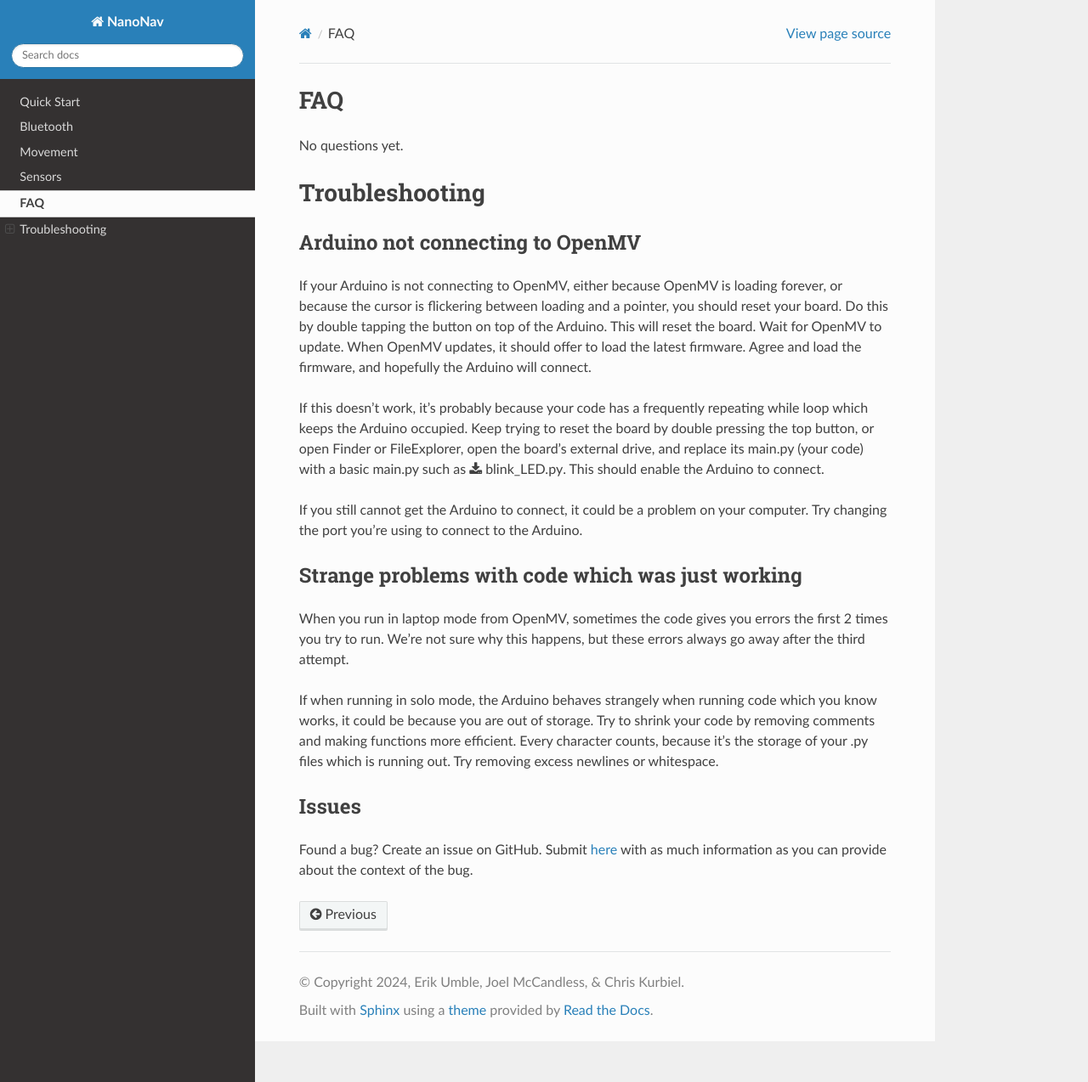
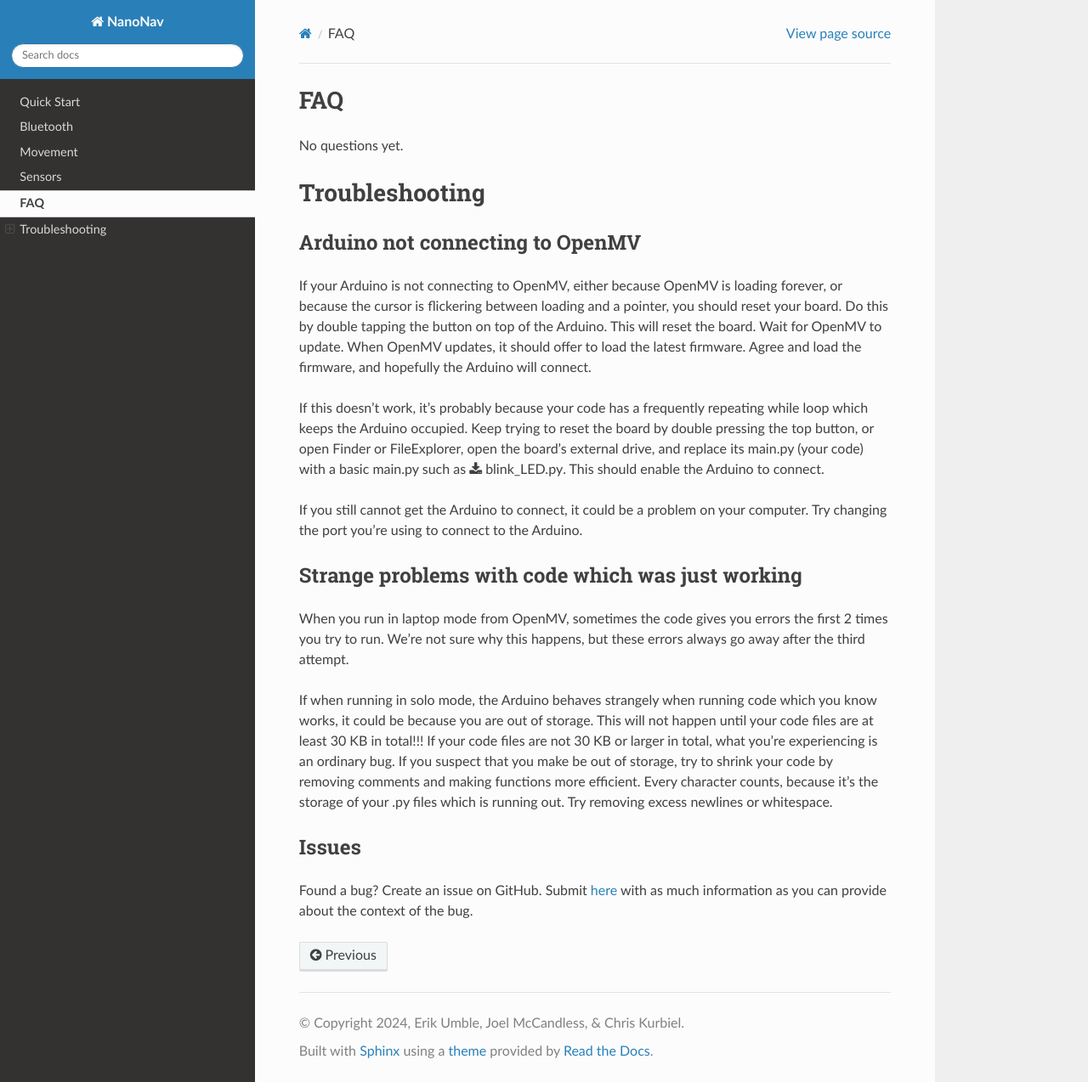
Before and after one commit to ErikUmble/NanoNav, a Sphinx documentation site: the page built from docs/source/faq.rst, in a window 1280 px wide and 1274 px high. Shown: the whole window at 85% size. Built offline with Sphinx 7.4.7 and the Read the Docs theme 2.0.0, drawn with Linux system fonts in a browser that asks for light colours.

Commit message:
add more details about storage capacity

```diff
--- a/docs/source/faq.rst
+++ b/docs/source/faq.rst
@@ -20,7 +20,7 @@ Strange problems with code which was just working
 
 When you run in laptop mode from OpenMV, sometimes the code gives you errors the first 2 times you try to run. We're not sure why this happens, but these errors always go away after the third attempt.
 
-If when running in solo mode, the Arduino behaves strangely when running code which you know works, it could be because you are out of storage. Try to shrink your code by removing comments and making functions more efficient. Every character counts, because it's the storage of your .py files which is running out. Try removing excess newlines or whitespace.
+If when running in solo mode, the Arduino behaves strangely when running code which you know works, it could be because you are out of storage. This will not happen until your code files are at least 30 KB in total!!! If your code files are not 30 KB or larger in total, what you're experiencing is an ordinary bug. If you suspect that you make be out of storage, try to shrink your code by removing comments and making functions more efficient. Every character counts, because it's the storage of your .py files which is running out. Try removing excess newlines or whitespace.
 
 Issues
 ------
```
